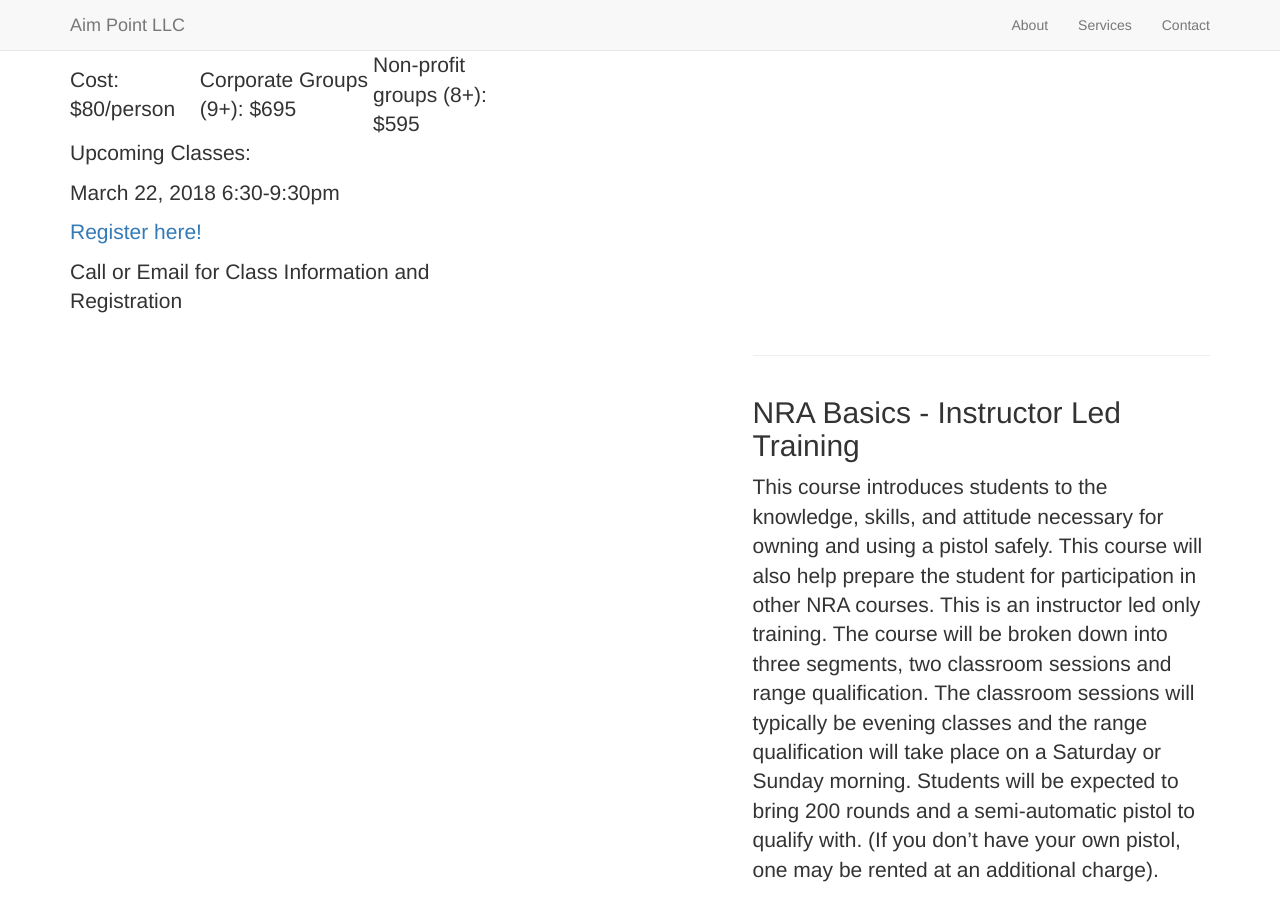
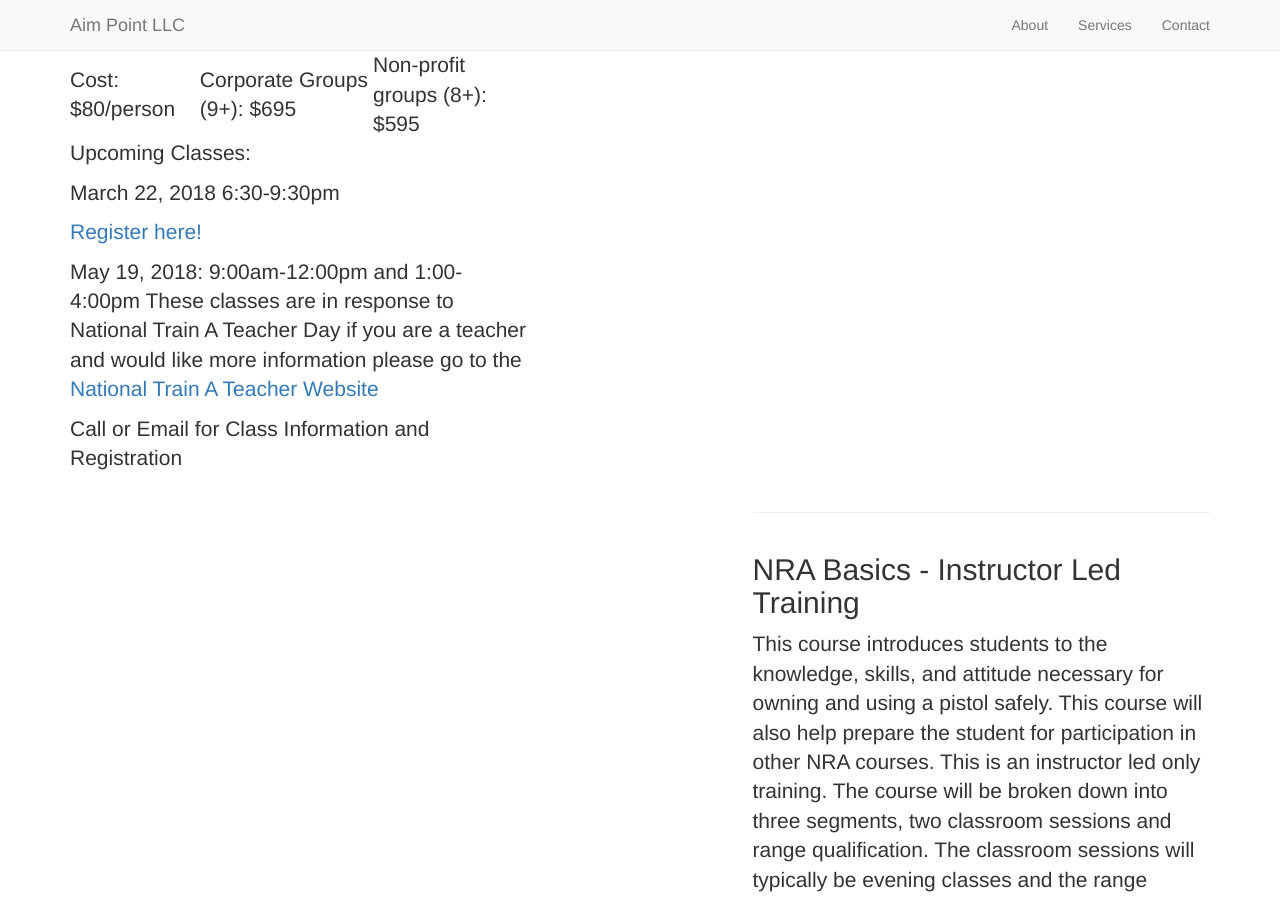
Before and after one commit to aimpoint/aimpoint.github.io, a Jekyll site: the page built from _posts/2016-1-4-active-shooter-training.markdown, in a window 1280 px wide and 900 px high, scrolled down 1523 px. Built offline with Jekyll 4.4.1, drawn with Linux system fonts in a browser that asks for light colours; nearby versions of some CDN libraries; library files that are not in the unit come from our copies.

Commit message:
Update 2016-1-4-active-shooter-training.markdown

```diff
--- a/_posts/2016-1-4-active-shooter-training.markdown
+++ b/_posts/2016-1-4-active-shooter-training.markdown
@@ -19,5 +19,8 @@ March 22, 2018 6:30-9:30pm
 
 <a href="https://goo.gl/forms/KeHPylmNr6k16ij43" target="_blank">Register here! </a>
 
+May 19, 2018:  9:00am-12:00pm and 1:00-4:00pm
+These classes are in response to National Train A Teacher Day if you are a teacher and would like more information please go to the <a href="http://nationaltrainateacherday.com " target="_blank">National Train A Teacher Website</a>
+
 
 Call or Email for Class Information and Registration
```
